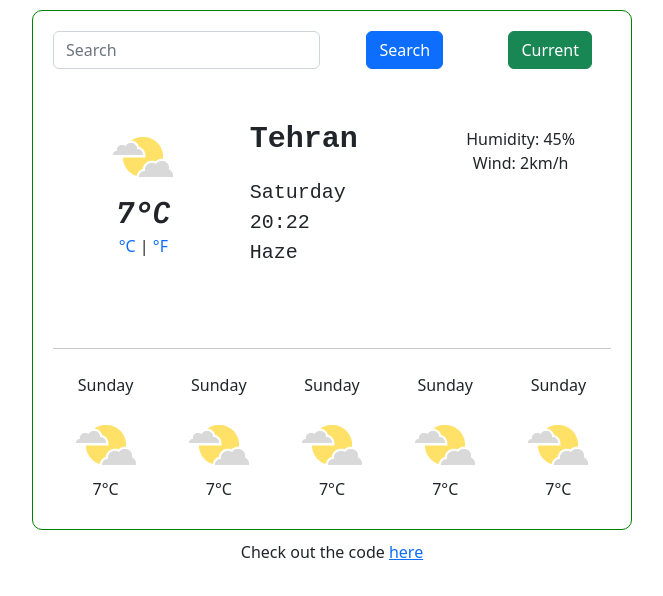
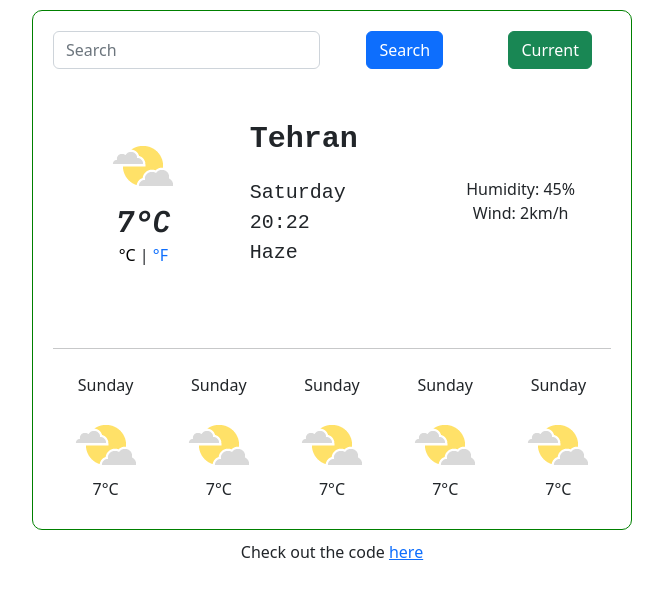
Before and after one commit to ParisaFaridi/my-project, a plain HTML site: page index.html in a window 1280 px wide. Both pictures are taken after a click on the link "°C". Shown: the whole page, without its empty margins (308-971 px from the left). Drawn offline with nearby package versions, Linux system fonts and the light colour scheme; a web font is replaced by a local one.

Commit message:
Fix unit conversion

```diff
--- a/index.html
+++ b/index.html
@@ -57,23 +57,23 @@
           </div>
         </form>
         <div class="row p-2">
-          <div class="col-4 mt-5">
+          <div class="col-4 mt-auto mb-auto">
             <img
               src="src/images/partly_cloudy.png"
               alt="weather icon"
               class="main-icon"
             />
             <span class="temperature">7°C</span>
-            <a href="" class="celcius">°C </a>|
-            <a href="" class="fahranhite">°F</a>
+            <a href="" class="active units" id="celcius">°C </a>|
+            <a href="" id="fahranhite" class="units">°F</a>
           </div>
-          <div class="col-4 detail">
+          <div class="col-4 detail mt-auto mb-auto">
             <p class="city">Tehran</p>
             <span class="day">Saturday</span> <span class="time">11:49</span>
             <p id="desc">Haze</p>
           </div>
 
-          <div class="col-4 other">
+          <div class="col-4 other mt-auto mb-auto">
             <span>Humidity: <span id="humidity">45</span>%</span>
             <br />
             <span>Wind: <span id="wind">2</span>km/h</span>
--- a/src/index.js
+++ b/src/index.js
@@ -4,8 +4,8 @@ let city = document.querySelector(".city");
 let searchBtn = document.querySelector(".search-btn");
 let searchInput = document.querySelector(".search-input");
 let temperature = document.querySelector(".temperature");
-let toCelciusBtn = document.querySelector(".celcius");
-let toFahranhiteBtn = document.querySelector(".fahranhite");
+let toCelciusBtn = document.querySelector("#celcius");
+let toFahranhiteBtn = document.querySelector("#fahranhite");
 let currentBtn = document.querySelector(".current");
 let humidity = document.querySelector("#humidity");
 let wind = document.querySelector("#wind");
@@ -21,10 +21,10 @@ let week = [
   "Friday",
   "Saturday",
 ];
-
 let temp = 7;
 let apiKey = "62bc298785543e137bc6756e514eb1c3";
 let baseURL = `https://api.openweathermap.org/data/2.5/weather?`;
+
 function searchCity(cityIn) {
   axios
     .get(`${baseURL}q=${cityIn}&appid=${apiKey}&&units=metric`)
@@ -46,6 +46,7 @@ function searchCity(cityIn) {
 }
 day.innerHTML = week[date.getDay()];
 time.innerHTML = `${date.getHours()}:${date.getMinutes()}`;
+
 searchBtn.addEventListener("click", function (event) {
   event.preventDefault();
   if (searchInput.value === null || searchInput.value === "") {
@@ -55,22 +56,28 @@ searchBtn.addEventListener("click", function (event) {
 });
 toCelciusBtn.addEventListener("click", function (event) {
   event.preventDefault();
-  temperature.innerHTML = `${temp}°C`;
+  temperature.innerHTML = `${Math.round(temp)}°C`;
+  toFahranhiteBtn.classList.remove("active");
+  toCelciusBtn.classList.add("active");
 });
 toFahranhiteBtn.addEventListener("click", function (event) {
   event.preventDefault();
   temperature.innerHTML = `${Math.round(temp * 1.8 + 32)}°F`;
+  toFahranhiteBtn.classList.add("active");
+  toCelciusBtn.classList.remove("active");
 });
 currentBtn.addEventListener("click", function (event) {
   event.preventDefault();
   showCurrentLocation();
 });
+
 function showCurrentLocation() {
   let lon = 0;
   let lat = 0;
   navigator.geolocation.getCurrentPosition(function (position) {
     lon = position.coords.longitude;
     lat = position.coords.latitude;
+    console.log(lat, lon);
   });
   axios
     .get(`${baseURL}lat=${lat}&lon=${lon}&appid=${apiKey}&&units=metric`)
--- a/src/styles.css
+++ b/src/styles.css
@@ -36,7 +36,10 @@ div {
 .other {
   padding: 50px 0px;
 }
-.celcius,
-.fahranhite {
+.active {
+  color: black;
   text-decoration: none;
 }
+.units {
+  text-decoration: none;
+}
```
